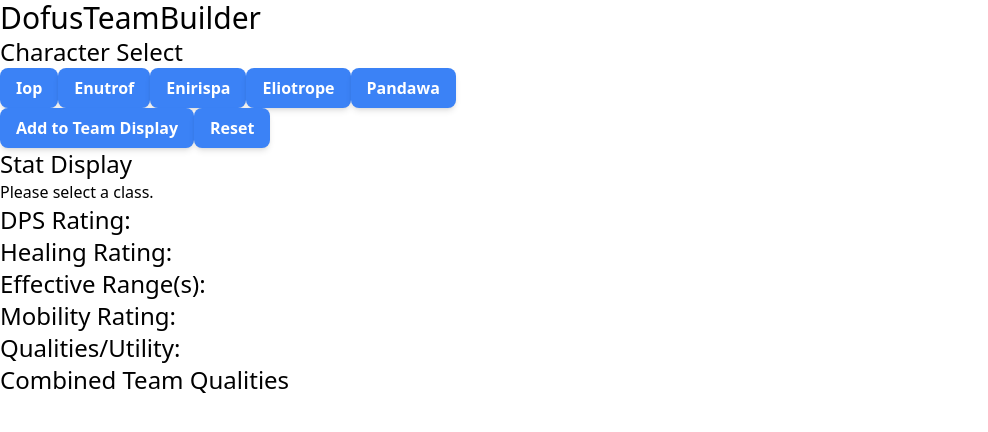
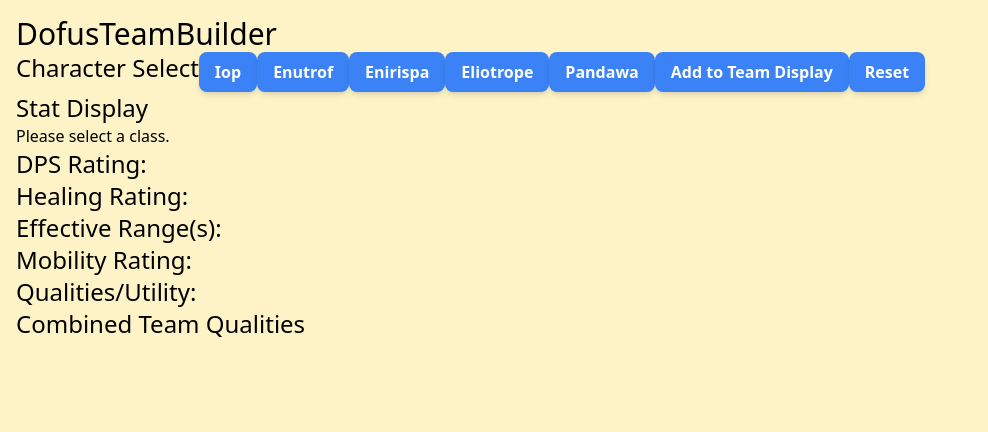
Before and after one commit to Deen-q/dofusTeamBuilder, a React (Create React App) app: page / in a window 1280 px wide. Shown: the top 432 px of the page, without its empty margins (0-988 px from the left). Built offline with nearby package versions, Linux system fonts and the light colour scheme.

Commit message:
experimenting with tailwind css

```diff
--- a/src/App.tsx
+++ b/src/App.tsx
@@ -8,15 +8,15 @@
 
 export default function App() {
   return (
-    <>
+    <div className='basicFormatting'>
       <h1 className='text-3xl'>DofusTeamBuilder</h1>
       <SiteProvider>
         <CharacterSelect />
+        <TeamPreview />
         <CharacterDisplay />
-        <TeamPreview />
         <QualitiesPreview />
       </SiteProvider>
-    </>
+    </div>
   );
 }
 
--- a/src/components/CharacterSelect.tsx
+++ b/src/components/CharacterSelect.tsx
@@ -46,8 +46,8 @@
     }
 
     return (
-        <div>
-            <h2 className='text-2xl'>Character Select</h2>
+        <div className="flex flex-row">
+            <h2 className="text-2xl">Character Select</h2>
             <div>
                 {dofusClasses.map((item, index) => (
                     <button
--- a/src/components/TeamPreview.tsx
+++ b/src/components/TeamPreview.tsx
@@ -19,7 +19,7 @@
     };
 
     return (
-        <div>
+        <div className="flex flex-row bg-slate-400">
             {teamDisplay.map((item, index) => (
                 <div>
                     <p className='text-2xl' key={index}>{item}</p> {/*appended class*/}
--- a/src/index.css
+++ b/src/index.css
@@ -1,6 +1,19 @@
 @tailwind base;
 @tailwind components;
 @tailwind utilities;
+
+.basicFormatting {
+    @apply
+    bg-amber-100
+    min-h-screen
+    /* bg-blue-500 */
+    /* container mx-auto  */
+    p-4
+    /* min-h-screen
+    flex
+    items-center
+    justify-center */
+}
 
 .btn {
     @apply
```
